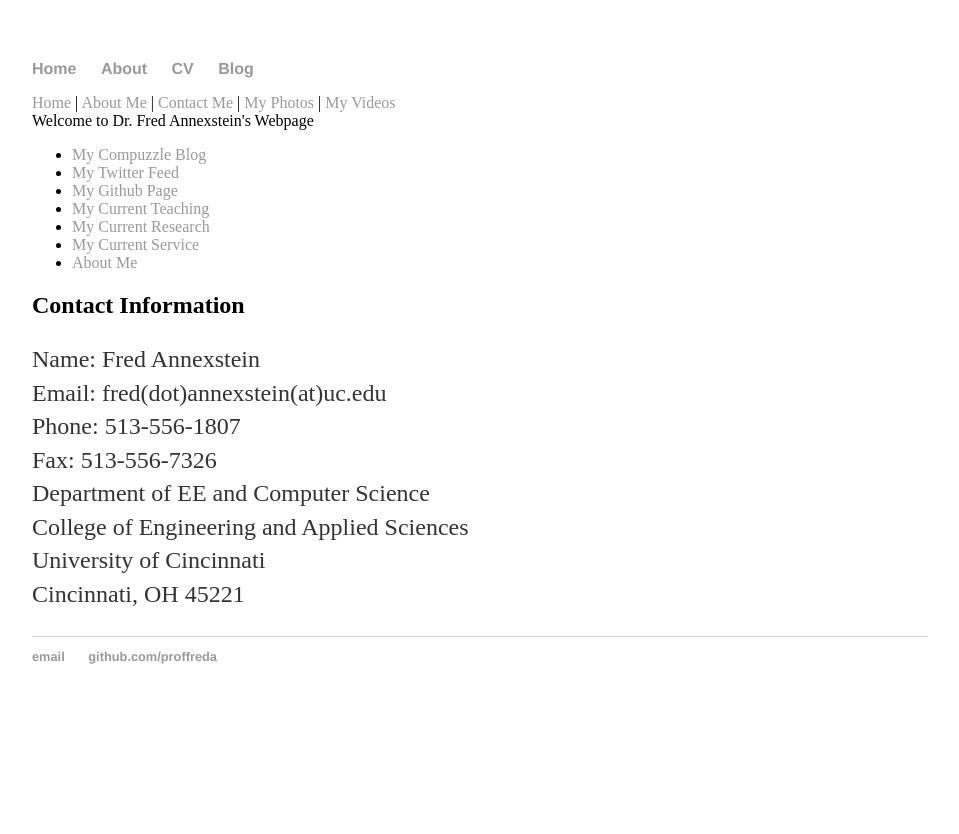
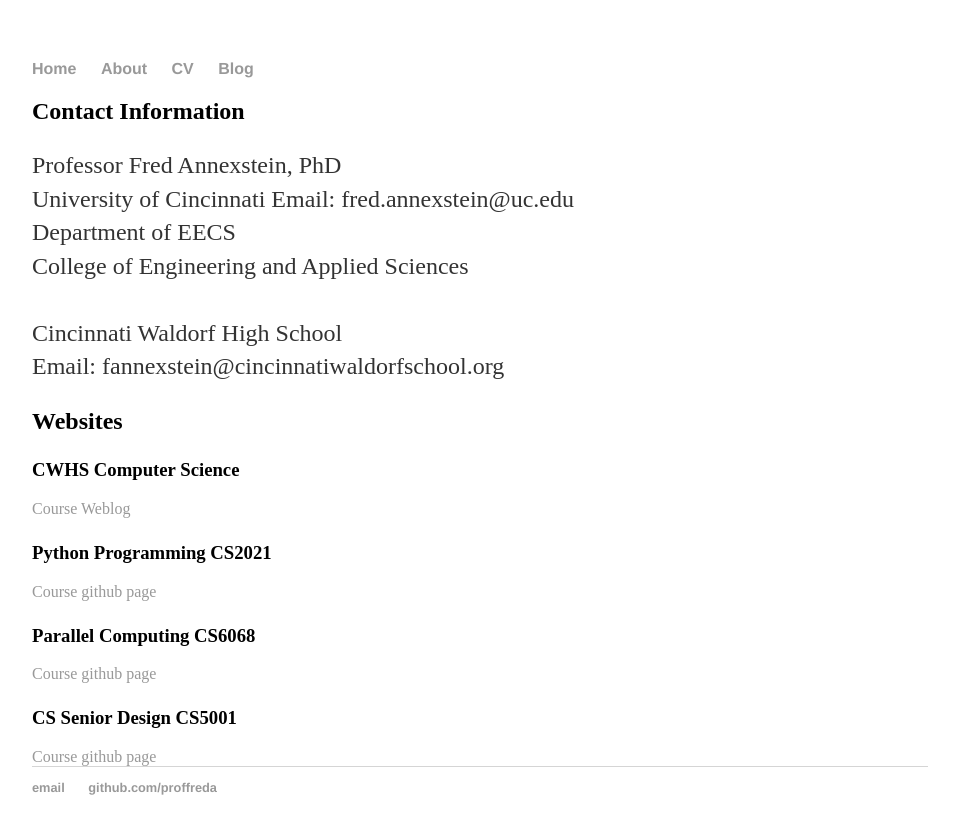
Before and after one commit to proffreda/proffreda.github.io, a Jekyll site: the page built from index.html, in a window 1280 px wide. Shown: the top 834 px of the page, without its empty margins (160-1119 px from the left). Built offline with Jekyll 4.4.1, drawn with Linux system fonts in a browser that asks for light colours.

Commit message:
Update index.html

```diff
--- a/index.html
+++ b/index.html
@@ -2,45 +2,33 @@
 layout: default
 title: Prof Fred Annexstein
 ---
-      <div id="wrapper">
-
-        <div id="header">
-          <div id="nav"><a href="index.html">Home</a> | <a href="#">About Me</a> | <a href="#">Contact Me</a> | <a href="#">My Photos</a> | <a href="#">My Videos</a></div>
-          <div id="bg"></div>
-        </div>
-
-        <div id="main-content">
-          <div id="left-column">
-            <div id="logo">
-              Welcome to Dr. Fred Annexstein's Webpage
-            </div>
-
-
-      <div id="nav">
-        <ul>
-          <li><a class="active" title="home" href="http://compuzzle.wordpress.com">My Compuzzle Blog </a></li>
-          <li><a class="active" title="home" href="http://twitter.com/proffreda">My Twitter Feed</a></li>
-          <li><a class="active" title="home" href="http://github.uc.edu/annexsfs">My Github Page</a></li>
-          <li><a title="home" href="#teaching">My Current Teaching</a></li>
-          <li><a title="home" href="#research">My Current Research</a></li>
-          <li><a title="home" href="#">My Current Service</a></li>
-          <li><a title="home" href="#aboutme">About Me</a></li>
-        </ul>
-      </div>
 
 
       <div id="content">
         <h2>Contact Information </h2>
         <p>
 
-          Name: Fred Annexstein <br>
-          Email: fred(dot)annexstein(at)uc.edu <br>
-          Phone: 513-556-1807 <br>
-          Fax: 513-556-7326 <br>
-          Department of EE and Computer Science <br>
+          Professor Fred Annexstein, PhD <br>
+
+          University of Cincinnati
+          Email: fred.annexstein@uc.edu<br>
+          Department of EECS <br>
           College of Engineering and Applied Sciences <br>
-          University of Cincinnati <br>
-          Cincinnati, OH 45221 <br>
-        </p>
-        <p>
-        </p>
+
+          <br>
+          Cincinnati Waldorf High School<br>
+          Email: fannexstein@cincinnatiwaldorfschool.org <br>
+
+  <h2>Websites </h2>
+
+        <p> <h3> CWHS Computer Science</h3>
+        <a href = "http://proffreda.github.com/blog">Course Weblog</a>
+
+        <p> <h3> Python Programming CS2021</h3>
+        <a href = "http://gitub.uc.edu/annexsfs/CS2021">Course github page</a>
+
+        <p> <h3> Parallel Computing CS6068</h3>
+        <a href = "http://gitub.uc.edu/annexsfs/CS6068">Course github page</a>
+
+        <p> <h3> CS Senior Design CS5001</h3>
+        <a href = "http://gitub.uc.edu/annexsfs/CS5001">Course github page</a>
```
